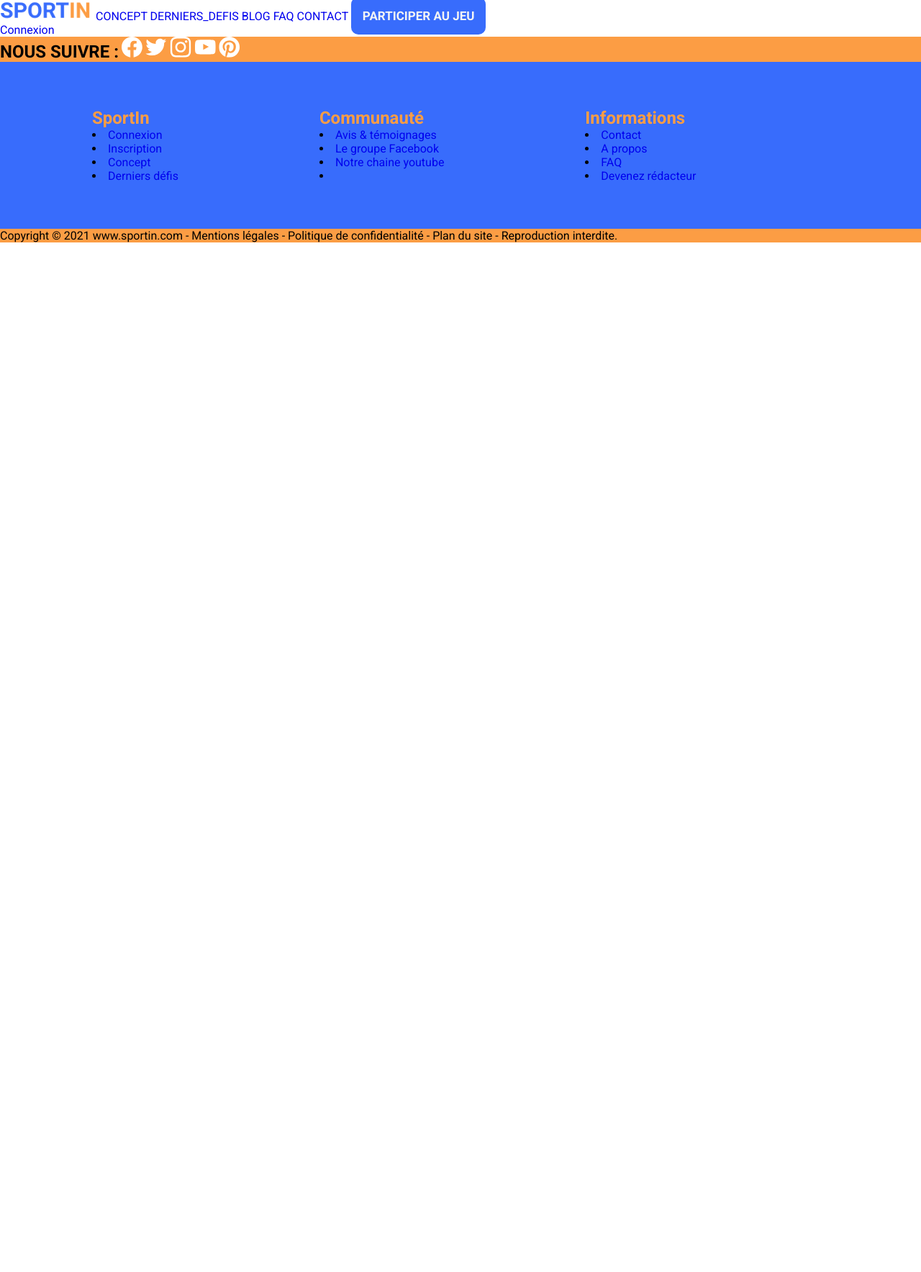
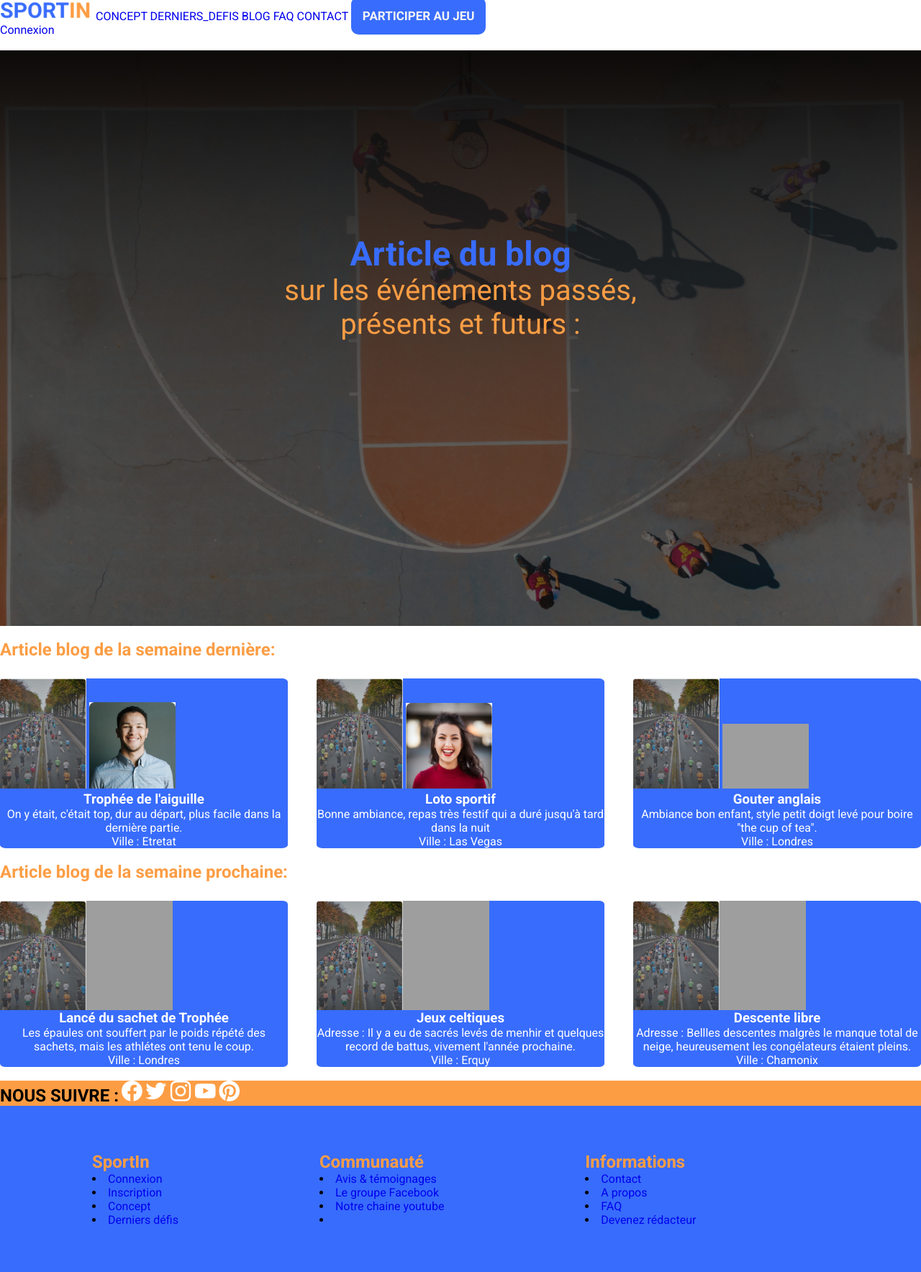
Before and after one commit to sofi-lo/sportIn, a Symfony app: template templates/site_sport_in/blogs.html.twig in a window 1280 px wide. Shown: the top 1768 px of the page at 72% size. Before the commit the page ends 337 px from the top, so only its background shows below. Run offline with Twig, Linux system fonts and the light colour scheme; the template is opened without the code that fills it, so the values that code supplies are empty; some libraries are stand-ins or nearby versions; grey boxes are pictures that could not be loaded.

Commit message:
sauve 17h

```diff
--- a/public/css/styles_bruno.css
+++ b/public/css/styles_bruno.css
@@ -222,3 +222,48 @@ footer section article {
 /* **********************
 *      page blog        *
 *************************/
+/* .diapo__event{
+    position: absolute;
+    top: 50%;
+    left: 50%;
+    transform: translate(-50%, -50%); */
+    /* text-align: center; */
+    /* color: rgb(245, 243, 238);
+} */
+
+.blog_grid{
+    display: grid;
+    grid-template-columns: repeat(3, 1fr);
+    gap: 40px;
+    margin-top: 2%;
+}
+
+.blog_member{
+    margin: 0;
+    background-color: #386cfc;
+    border-radius: 2%;
+    color: white;
+}
+
+.blog_picture{
+    width: 30%;
+}
+
+.blog_picture + figcaption{
+    text-align: center;
+    text-transform: capitalize;
+}
+
+.image_blog{
+    display: flex;
+}
+
+.blog_text{
+    text-align: center;
+}
+
+.diapo1{
+    height: 100vh;
+    font-size: 250%;
+    text-align: center;
+}
--- a/templates/base.html.twig
+++ b/templates/base.html.twig
@@ -11,11 +11,11 @@
         <link rel="preconnect" href="https://fonts.gstatic.com">
         <link href="https://fonts.googleapis.com/css2?family=Roboto:wght@300;400;500;700&display=swap" rel="stylesheet">
 
-        {# <link rel="stylesheet" href="{{ asset('css/styles_yanis.css') }}"> #}
+        <link rel="stylesheet" href="{{ asset('css/styles_yanis.css') }}">
         <meta name="viewport" content="width=device-width, initial-scale=1, shrink-to-fit=no">
         {# <link rel="stylesheet" href="https://cdn.jsdelivr.net/npm/bootstrap@4.6.0/dist/css/bootstrap.min.css" integrity="sha384-B0vP5xmATw1+K9KRQjQERJvTumQW0nPEzvF6L/Z6nronJ3oUOFUFpCjEUQouq2+l" crossorigin="anonymous"> #}
 
-        {# <link rel="stylesheet" href="{{ asset('css/styles_mathieu.css') }}"> #}
+        <link rel="stylesheet" href="{{ asset('css/styles_mathieu.css') }}">
 
         {% block stylesheets %}
             {#{{ encore_entry_link_tags('app') }}#}
--- a/templates/parent.html.twig
+++ b/templates/parent.html.twig
@@ -47,7 +47,10 @@
             {% block gamification %}
             {% endblock %}
 
-            {% block annonces1 %}
+            {% block titre1 %}
+            {% endblock %}
+
+            {% block titre2 %}
             {% endblock %}
 
             {% block titre3 %}
--- a/templates/site_sport_in/blogs.html.twig
+++ b/templates/site_sport_in/blogs.html.twig
@@ -1,11 +1,102 @@
 {% extends 'parent.html.twig' %}
 
 {% block titre1 %}
-<h1>Page blog</h1>
+<br>
+<section>
+    <div class="diapo1">
+        <img class="diapo__image" src="{{ asset('uploads/images/banniere event.jpg')}}" alt="Fond">
+        <div class="diapo__event">
+        <h1><pan id="bleu">Article du blog<pan></h1>
+        <p><pan id="orange"> sur les événements passés, présents et futurs :</pan></p>
+    <label>
+</section>
+<br>
 {% endblock %}
 
-{% block commentaire1 %}
-<p>blog à venir</p>
+{% block titre2 %}
+<section>
+        <h2 class="blog_title" id="orange">Article blog de la semaine dernière:</h2>
+        <div class="blog_grid"> <!-- Grid-->
+            <figure class="blog_member">
+                <div id="image_blog">
+                <img class="blog_picture" src="{{ asset('uploads/images/photo_event.png')}}" alt="Reena Scot">
+                <img class="blog_picture" src="{{ asset('uploads/images/profil1.jpg')}}" alt="Reena Scot">
+                </div>
+                <figcaption class="blog_text">
+                    <h3>Trophée de l'aiguille</h3>
+                    <p>On y était, c'était top, dur au départ, plus facile dans la dernière partie.</p>
+                    <p>Ville : Etretat</p>
+                </figcaption>
+            </figure>
+            <figure class="blog_member">
+                <div id="image_blog">
+                <img class="blog_picture" src="{{ asset('uploads/images/photo_event.png')}}" alt="Reena Scot">
+                <img class="blog_picture" src="{{ asset('uploads/images/profil2.jpg')}}" alt="Reena Scot">
+                </div>
+                <figcaption class="blog_text">
+                    <h3>Loto sportif</h3>
+                    <p>Bonne ambiance, repas très festif qui a duré jusqu'à tard dans la nuit</p>
+                    <p>Ville : Las Vegas</p>
+                </figcaption>
+            </figure>
+                        </figure>
+            <figure class="blog_member">
+                <div id="image_blog">
+                <img class="blog_picture" src="{{ asset('uploads/images/photo_event.png')}}" alt="Reena Scot">
+                <img class="blog_picture" src="{{ asset('uploads/images/profil3.jpg')}}" alt="Reena Scot">
+                </div>
+                <figcaption class="blog_text">
+                    <h3>Gouter anglais</h3>
+                    <p>Ambiance bon enfant, style petit doigt levé pour boire "the cup of tea".</p>
+                    <p>Ville : Londres</p>
+                </figcaption>
+            </figure>
+        </div>
+    </section>
+{% endblock %}
+
+{% block titre3 %}
+<br>
+<section>
+        <h2 class="blog_title" id="orange">Article blog de la semaine prochaine:</h2>
+        <div class="blog_grid"> <!-- Grid-->
+            <figure class="blog_member">
+                <div class="image_blog">
+                <img class="blog_picture" src="{{ asset('uploads/images/photo_event.png')}}" alt="Reena Scot">
+                <img class="blog_picture" src="{{ asset('uploads/images/profil5.webp')}}" alt="Reena Scot">
+                </div>
+                <figcaption class="blog_text">
+                <h3>Lancé du sachet de Trophée</h3>
+                <p>Les épaules ont souffert par le poids répété des sachets, mais les athlétes ont tenu le coup.</p>
+                <p>Ville : Londres</p>
+                </figcaption>
+            </figure>
+            <figure class="blog_member">
+                <div class="image_blog">
+                <img class="blog_picture" src="{{ asset('uploads/images/photo_event.png')}}" alt="Reena Scot">
+                <img class="blog_picture" src="{{ asset('uploads/images/profil6.webp')}}" alt="Reena Scot">
+                </div>
+                <figcaption class="blog_text">
+                <h3>Jeux celtiques</h3>
+                <p>Adresse : Il y a eu de sacrés levés de menhir et quelques record de battus, vivement l'année prochaine.</p>
+                <p>Ville : Erquy</p>
+                </figcaption>
+            </figure>
+                        </figure>
+            <figure class="blog_member">
+                <div class="image_blog">
+                <img class="blog_picture" src="{{ asset('uploads/images/photo_event.png')}}" alt="Reena Scot">
+                <img class="blog_picture" src="{{ asset('uploads/images/profil4.jpg')}}" alt="Reena Scot">
+                </div>
+                <figcaption class="blog_text">
+                <h3>Descente libre</h3>
+                <p>Adresse : Bellles descentes malgrès le manque total de neige, heureusement les congélateurs étaient pleins.</p>
+                <p>Ville : Chamonix</p>
+                </figcaption>
+            </figure>
+        </div>
+    </section>
+    <br>
 {% endblock %}
 
 {% block photo1 %}
```
